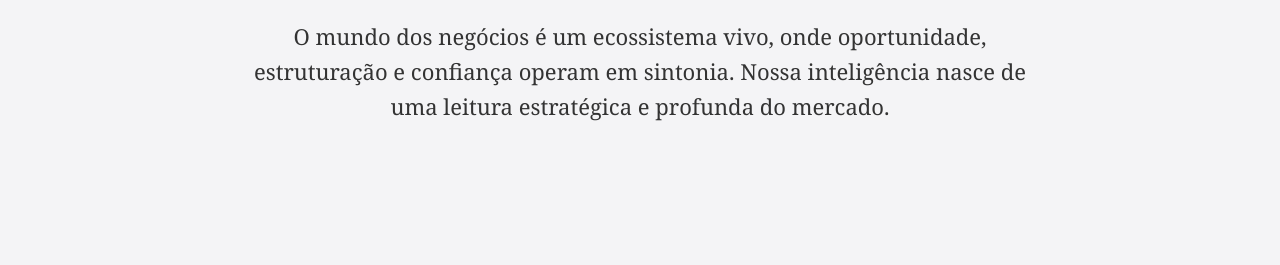
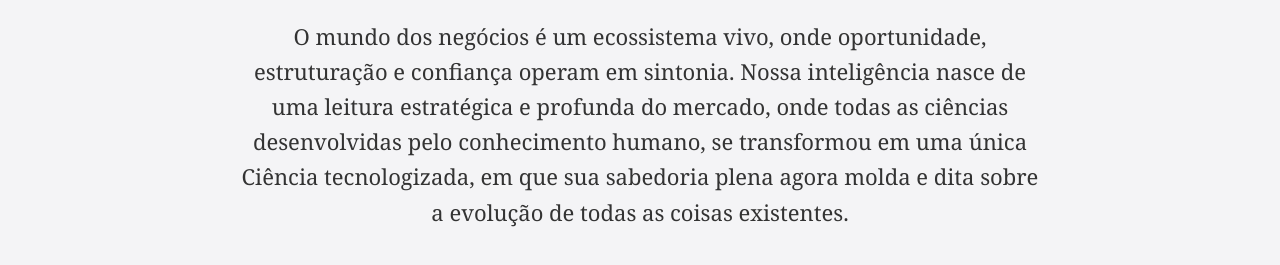
Before and after one commit to ACAJSLU/acajslu, a plain HTML site: page index.html in a window 1280 px wide. Shown: the part 201-466 px from the top of the page. Drawn offline with Linux system fonts and the light colour scheme.

Commit message:
Update index.html

```diff
--- a/index.html
+++ b/index.html
@@ -89,7 +89,7 @@
     <!-- Conteúdo principal centralizado -->
     <main class="main-content">
         <h1>Apresentação</h1>
-        <p>O mundo dos negócios é um ecossistema vivo, onde oportunidade, estruturação e confiança operam em sintonia. Nossa inteligência nasce de uma leitura estratégica e profunda do mercado.</p>
+        <p>O mundo dos negócios é um ecossistema vivo, onde oportunidade, estruturação e confiança operam em sintonia. Nossa inteligência nasce de uma leitura estratégica e profunda do mercado, onde todas as ciências desenvolvidas pelo conhecimento humano, se transformou em uma única Ciência tecnologizada, em que sua sabedoria plena agora molda e dita sobre a evolução de todas as coisas existentes.</p>
     </main>
 
 </body>
```
